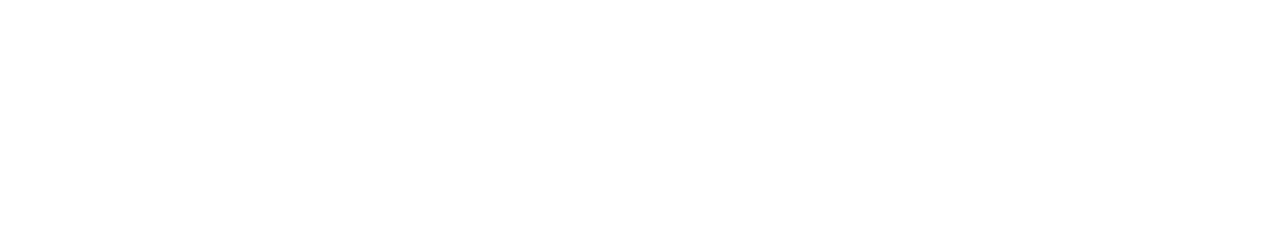
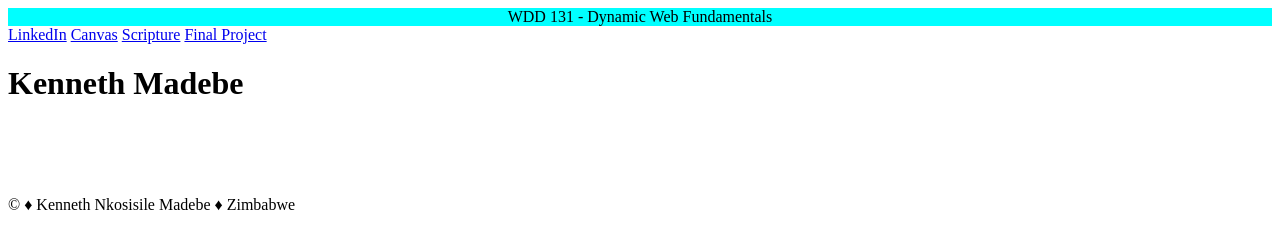
Before and after one commit to Kennethnkosi/wdd131, a plain HTML site: page index.html in a window 1280 px wide. Drawn offline with Linux system fonts and the light colour scheme.

Commit message:
Finished the header

```diff
--- a/index.html
+++ b/index.html
@@ -4,10 +4,37 @@
     <meta charset="UTF-8">
     <meta name="viewport" content="width=device-width, initial-scale=1.0">
     <meta name="author" content="Kenneth Madebe" />
-    <meta name="description" content="This is the Home Page which details history about the author." />
+    <meta name="description" content="Kenneth Madeee is studying 'WDD 131 - Dynamic Web Fundamentals', this is the Home Page which details history about the author." />
     <title>WDD 131 – Dynamic Web Fundamentals – Kenneth Madebe</title>
+    <link rel="stylesheet" href="styles/base.css">
 </head>
 <body>
-
+    <header>
+        <span id="course-title">WDD 131 - Dynamic Web Fundamentals</span>
+        <nav>
+            <a href="www.linkedin.com/in/kennethmadebe">LinkedIn</a>
+            <a href="https://byupw.instructure.com/">Canvas</a>
+            <a href="https://www.churchofjesuschrist.org/study/scriptures/bofm/1-ne/3?lang=eng&id=p7#p7">Scripture</a>
+            <a href="#">Final Project</a>
+        </nav>
+    </header>
+    <main>
+        <h1>Kenneth Madebe</h1>
+        <section class="card">
+            <h2></h2>
+            <img src="" alt="">
+            <p></p>
+        </section>
+        <section class="card">
+            <h2></h2>
+            <img src="" alt="">
+        </section>
+    </main>
+    <footer>
+        <p>
+            &copy; <span id="currentyear"></span> &diams; Kenneth Nkosisile Madebe &diams; Zimbabwe
+        </p>
+        <p></p>
+    </footer>
 </body>
 </html>
--- a/styles/base.css
+++ b/styles/base.css
@@ -0,0 +1,5 @@
+#course-title {
+    display: block;
+    background-color: aqua;
+    text-align: center;
+}
```
